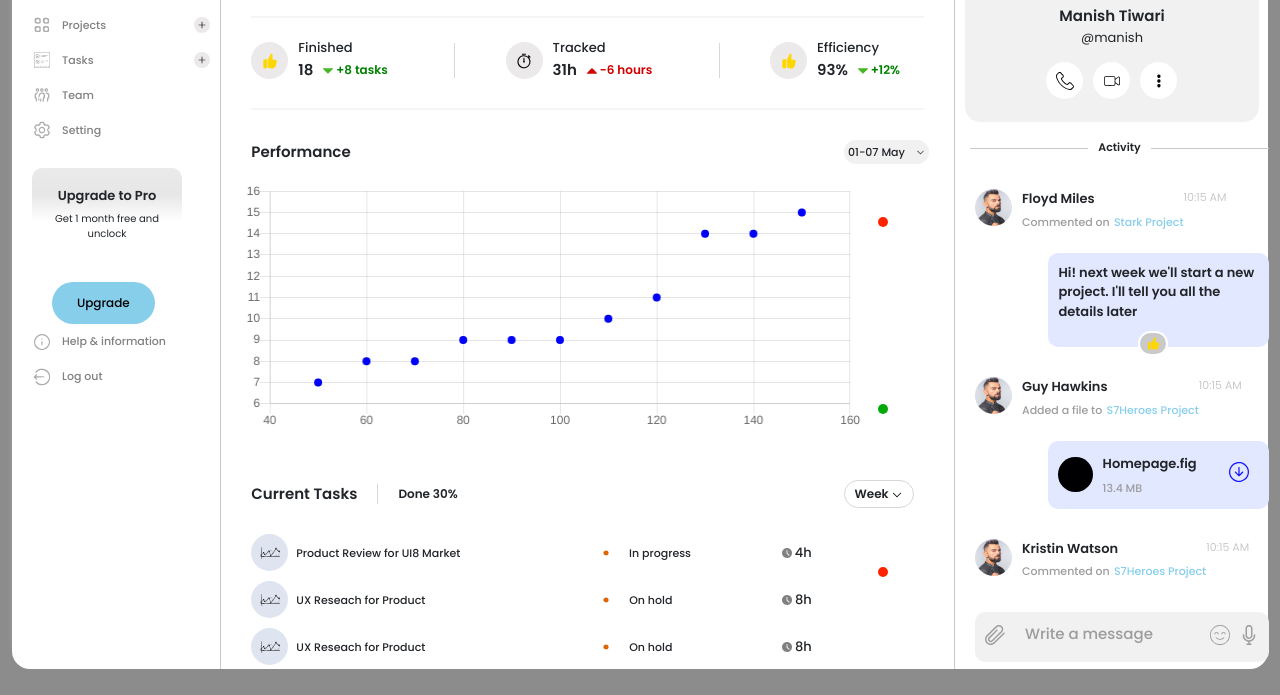
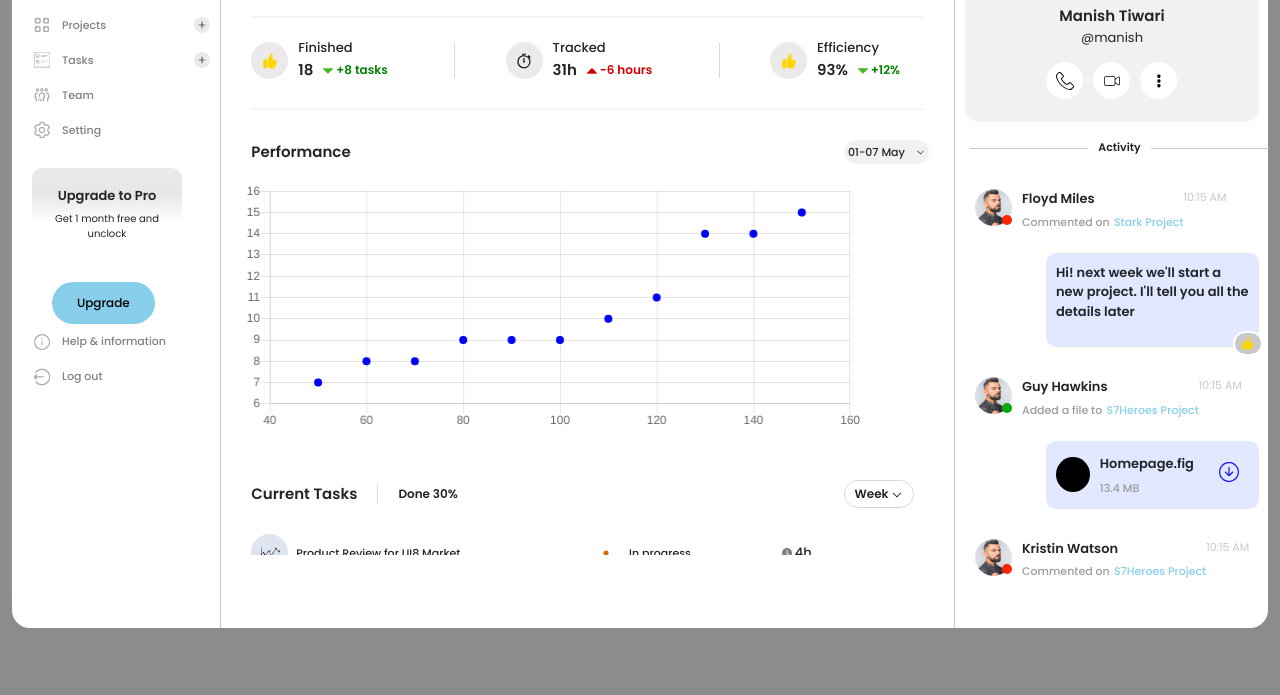
Before and after one commit to vipCodeError/practise_frontent, a plain HTML site: page index.html in a window 1280 px wide. Shown: the part 123-818 px from the top of the page. Drawn offline with nearby package versions, Linux system fonts and the light colour scheme; files whose address does not match are found by name.

Commit message:
All conflict resolved

```diff
--- a/index.css
+++ b/index.css
@@ -26,7 +26,7 @@ body {
   position: relative;
   /* align-items: center;
   justify-content: center; */
-  height: 95%;
+  height: 90%;
   width: 100%;
   margin-top: 15px;
   border-radius: 18px;
@@ -523,6 +523,9 @@ body {
   background-color: #fff;
   padding: 0 10px;
 }
+.floyd_icon{
+  position: relative;
+}
 
 .floyd_icon img{
   width: 37px;
@@ -564,6 +567,9 @@ body {
 .chat_div{
   margin-top: 40px;
   margin-left: 20px;
+  height: 55%;
+  overflow-y: auto;
+  overflow-x: hidden;
 }
 
 /* Performance Graph */
@@ -674,13 +680,14 @@ body {
   border-radius: 50%;
   background-color: #ff2400;
   position: absolute;
-  right: 380px;
-  bottom: 442px
+  right: 0px;
+  bottom: 8px;
 }
 .reply_div{
   display: flex;
   justify-content: end;
   margin-top: 20px;
+  margin-right: 10px;
 }
 
 .chat_reply{
@@ -689,6 +696,7 @@ body {
   border-radius: 10px;
   background-color: #e2e8ff;
   display: flex;
+  position: relative;
 }
 .chat_reply p{
   font-size: 13px;
@@ -702,8 +710,8 @@ body {
   border-radius: 16px;
   border: 2px solid #fff;
   position: absolute;
-  right: 100px;
-  bottom: 313px;
+  left: 187px;
+  top: 78px;
   display: flex;
   justify-content: center;
   align-items: center;
@@ -720,8 +728,11 @@ body {
     border-radius: 50%;
     background-color: #04aa0c;
     position: absolute;
-    right: 380px;
-    bottom: 255px;
+    right: 0px;
+    bottom: 8px;
+}
+.guy_icon{
+  position: relative;
 }
 .guy_icon img{
   width: 37px;
@@ -804,6 +815,7 @@ body {
   display: flex;
   justify-content: end;
   margin-top: 20px;
+  margin-right: 10px;
 }
 .kris_active{
   width: 10px;
@@ -811,8 +823,8 @@ body {
   border-radius: 50%;
   background-color: #ff2400;
   position: absolute;
-  right: 380px;
-  bottom: 92px;
+  right: 0px;
+  bottom: 8px;
 }
 .user_input_div{
   display: flex;
@@ -847,3 +859,8 @@ body {
   margin-left: 10px;
   color: #9c9c9c;
 }
+
+.second_part{
+  height: 90%;
+  overflow-y: auto;
+}
--- a/index.html
+++ b/index.html
@@ -102,7 +102,7 @@
             <!-- first columns end-->
 
             <!-- Main Body -->
-            <div class="col-lg-7 col-md-7">
+            <div class="col-lg-7 col-md-7 second_part">
 
                 <div class="main_part">
                     <!--Margaret part-->
```
